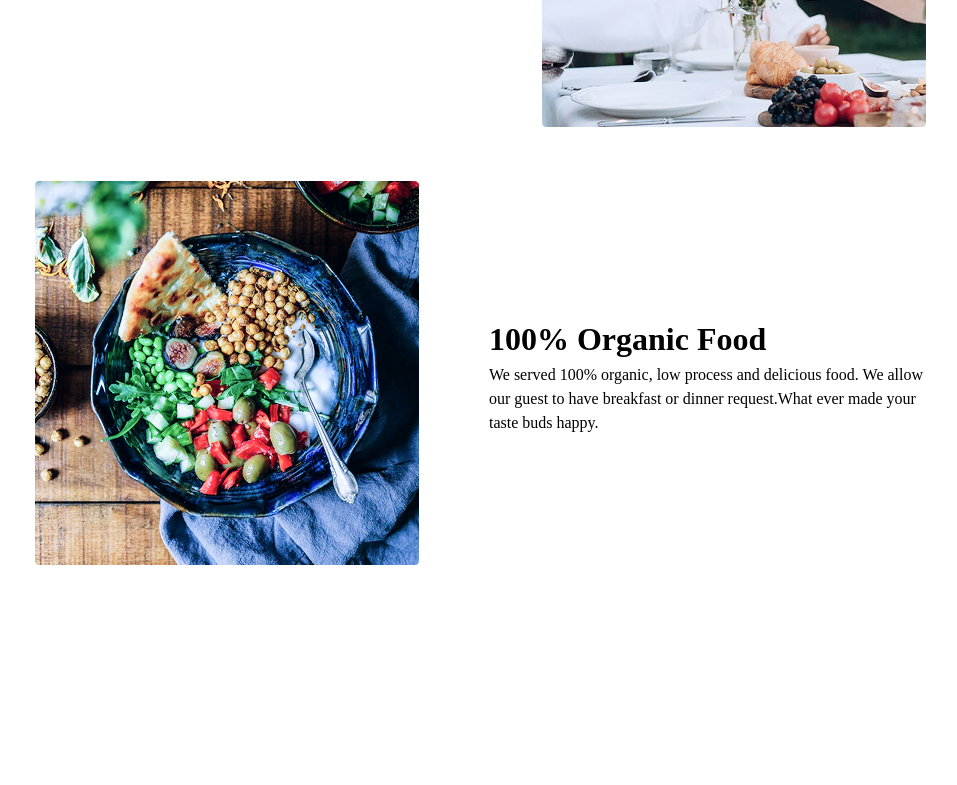
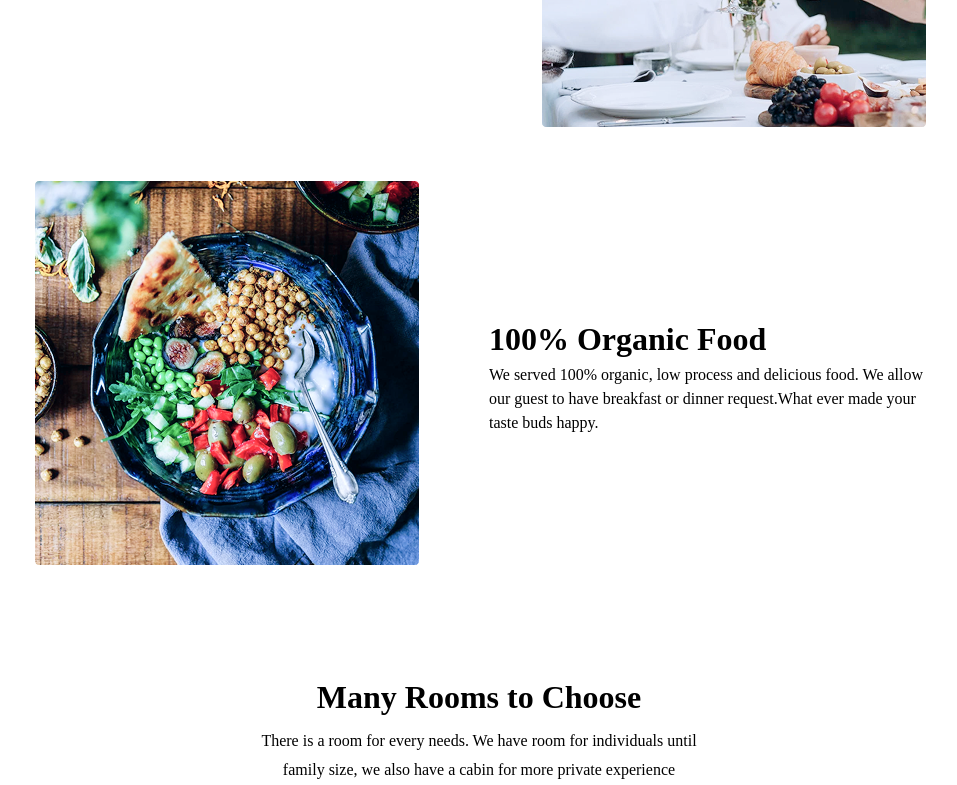
Before and after one commit to karimovmuhamadali91-arch/home-work-14, a plain HTML site: page index.html in a window 1280 px wide. Shown: the part 1858-2643 px from the top of the page, without its empty margins (161-1118 px from the left). Before the commit the page ends 2427 px from the top, so only its background shows below. Drawn offline with Linux system fonts and the light colour scheme.

Commit message:
box5 dob kadm

```diff
--- a/index.html
+++ b/index.html
@@ -85,8 +85,21 @@
         <div class="b2">
             <h1>100% Organic Food</h1>
             <p>
-                We served 100% organic, low process and delicious food. We allow <br> our guest to have breakfast or dinner
+                We served 100% organic, low process and delicious food. We allow <br> our guest to have breakfast or
+                dinner
                 request.What ever made your <br> taste buds happy.
+            </p>
+        </div>
+    </div>
+
+    <div class="box5">
+        <div class="bn1">
+            <h1>
+                Many Rooms to Choose
+            </h1>
+            <p>
+                There is a room for every needs. We have room for individuals until <br> family size, we also have a cabin
+                for more private experience
             </p>
         </div>
     </div>
--- a/style.css
+++ b/style.css
@@ -79,6 +79,7 @@
 .d1 {
     line-height: 1.5;
 }
+
 .box4 {
     display: flex;
     justify-content: center;
@@ -86,6 +87,14 @@
     gap: 70px;
     margin-top: 50px;
 }
+
 .b2 {
     line-height: 1.5;
 }
+.box5 {
+    text-align: center;
+    margin-top: 100px;
+}
+.bn1 {
+    line-height: 1.8;
+}
```
